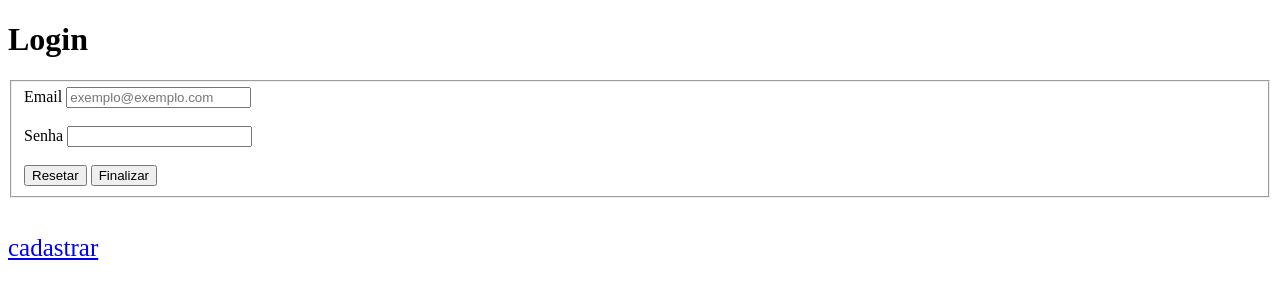
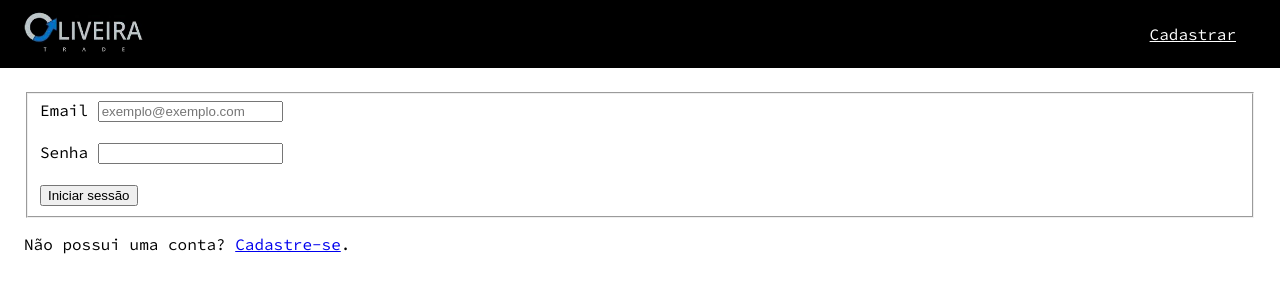
Before and after one commit to sleiph/OliveiraLogin, a website: page public/login.html in a window 1280 px wide. Drawn offline with Linux system fonts and the light colour scheme.

```diff
--- a/public/index.css
+++ b/public/index.css
@@ -1,11 +1,54 @@
-body {
-  align-items: center;
+@import url('https://fonts.googleapis.com/css2?family=Source+Code+Pro:wght@300;400;700&family=Ubuntu+Mono:ital,wght@0,400;0,700;1,400;1,700&display=swap');
+
+html {
+  box-sizing: border-box;
+  font-size: 16px;
+  font-family: 'Source Code Pro', monospace, 'Ubuntu Mono';
 }
 
-a {
-  font-size: 40px;
+body {
+  margin: 0;
+  padding: 0;
+  font-weight: normal;
 }
 
-#mylink {
-  font-size: 25px;
+ol, ul {
+  list-style: none;
 }
+
+img {
+  max-width: 100%;
+  height: auto;
+}
+
+header {
+  padding: 0.5rem 1.5rem;
+  display: flex;
+  justify-content: flex-end;
+  align-items: center;
+  background-color: #000;
+}
+.image-clickable {
+  margin-right: auto;
+}
+.logo {
+  height: 3rem;
+  margin-right: auto;
+}
+.nav-links li {
+  display: inline-block;
+  padding: 0 1.25rem;
+}
+.nav-links li a {
+  font-size: 1rem;
+  border:none;
+  background: inherit;
+  color: #fff;
+}
+.nav-links li a:hover {
+  color: #eb5000;
+}
+
+main {
+  margin: 24px;
+}
--- a/public/login.html
+++ b/public/login.html
@@ -8,9 +8,19 @@
 </head>
 <body>
   <header>
-		<h1>Login</h1>
+		<span class="image-clickable">
+			<a href="../">
+				<img src="/img/oliveira-logo.jpg" alt="main-logo" class="logo" />
+			</a>
+		</span>
+		<nav>
+			<ul class="nav-links">
+				<li><a href="./cadastro.html">Cadastrar</a></li>
+			</ul>
+		</nav>
 	</header>
 
+	<main>
 		<form action="/login" method="POST">
 			<fieldset>
 
@@ -22,12 +32,13 @@
 				<input type="password" id = "password" name="password" required>
 				<br><br>
 
-			<button type ="reset">Resetar</button>
-			<button type ="submit">Finalizar</button>
+				<button type ="submit">Iniciar sessão</button>
 			</fieldset>
 		</form>
-        <br><br>
-        <a id="mylink" href="./cadastro.html">cadastrar</a>
+		<p>
+			Não possui uma conta? <a href="./cadastro.html">Cadastre-se</a>.
+		</p>
+	</main>
 
 </body>
 </html>
```
Also changed, not shown: dados.json (added, +14 -0 lines), index.js (+12 -2 lines), public/cadastro.html (+15 -3 lines), public/index.html (+13 -3 lines), README.md, public/img/oliveira-logo.jpg (added). Lines whose indentation alone changed are shown as unchanged.
